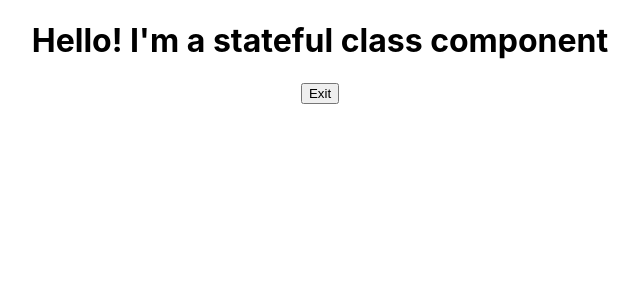
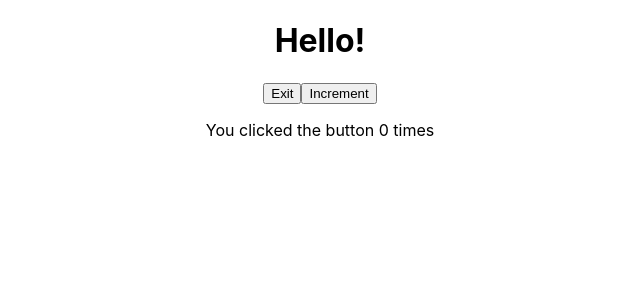
Before and after one commit to stevebiczyk/sb-react, a React (Create React App) app in the folder my-app/: page / in a window 1280 px wide. Shown: the top 300 px of the page, without its empty margins (320-960 px from the left). Built offline with nearby package versions, Linux system fonts and the light colour scheme.

Commit message:
Updating the state, part 4

```diff
--- a/my-app/src/App.js
+++ b/my-app/src/App.js
@@ -1,14 +1,18 @@
 import logo from './logo.svg';
 import './App.css';
-import FunctionalGreeting from './components/FunctionalGreeting';
-import FunctionalGreetingWithProps from './components/FunctionalGreetingWithProps';
-import StatefulGreeting from './components/StatefulGreeting';
+// import FunctionalGreeting from './components/FunctionalGreeting';
+// import FunctionalGreetingWithProps from './components/FunctionalGreetingWithProps';
+// import StatefulGreeting from './components/StatefulGreeting';
+import StatefulGreetingWithPreviousState from './components/StatefulGreetingWithPrevState';
 
 function App() {
   return (
     <div className='App'>
-      <StatefulGreeting greeting="I'm a stateful class component" />
+      <StatefulGreetingWithPreviousState />
     </div>
+    // <div className='App'>
+    //   <StatefulGreeting greeting="I'm a stateful class component" />
+    // </div>
     // <div className="App">
     //   <FunctionalGreetingWithProps greeting="nice to meet you!!" name="Mike" age="32" />
     // </div>
--- /dev/null
+++ b/my-app/src/components/StatefulGreetingWithPrevState.js
@@ -0,0 +1,49 @@
+import React from "react";
+
+class StatefulGreetingWithCallback extends React.Component {
+    constructor(props) {
+        super(props);
+        this.state = {
+            introduction: "Hello!",
+            buttonText: "Exit",
+            count: 0,
+        };
+    }
+
+    handleClick() {
+        this.setState({
+            introduction: this.state.introduction === "Hello!" ? "Goodbye!" : "Hello!",
+            buttonText: this.state.buttonText === "Exit" ? "Enter" : "Exit",
+        }, () => {
+            console.log('new state', this.state.introduction);
+            console.log('new state', this.state.buttonText);
+        });
+        console.log(this.state.introduction);
+        console.log(this.state.buttonText);
+    }
+
+    increment() {
+        this.setState({
+            count: this.state.count + 1
+        });
+    }
+
+    render() {
+        return (
+            <div>
+                <h1>
+                    {this.state.introduction} {this.props.greeting}
+                </h1>
+                <button onClick={() => this.handleClick()}>
+                    {this.state.buttonText}
+                </button>
+                <button onClick={() => this.increment()}>
+                    Increment
+                </button>
+                <p>You clicked the button {this.state.count} times</p>
+            </div>
+        );
+    }
+}
+
+export default StatefulGreetingWithCallback;
```
